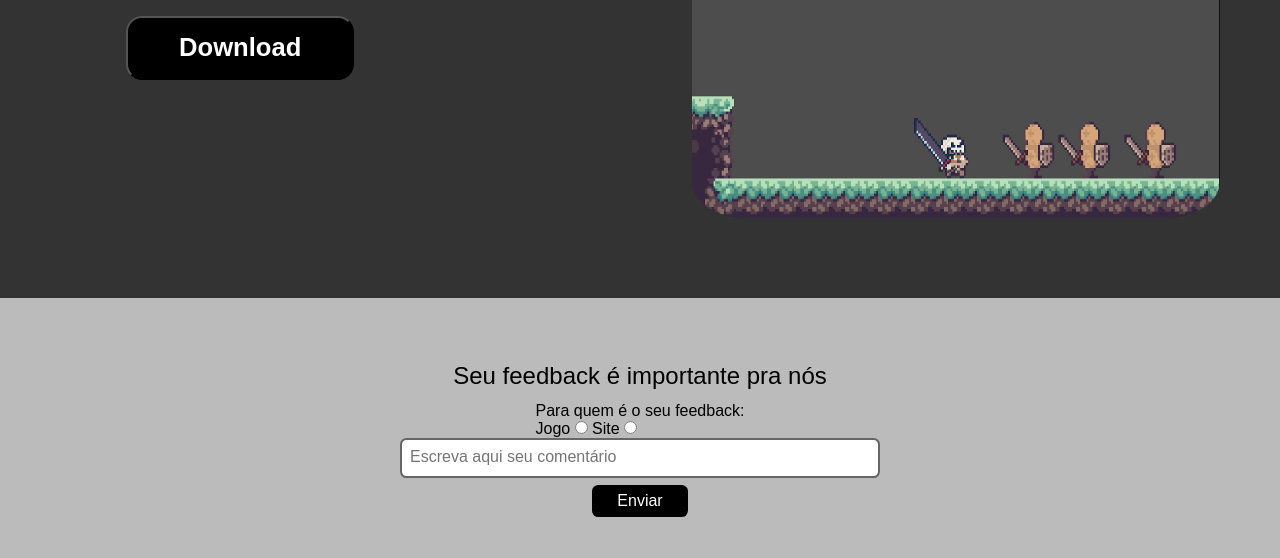
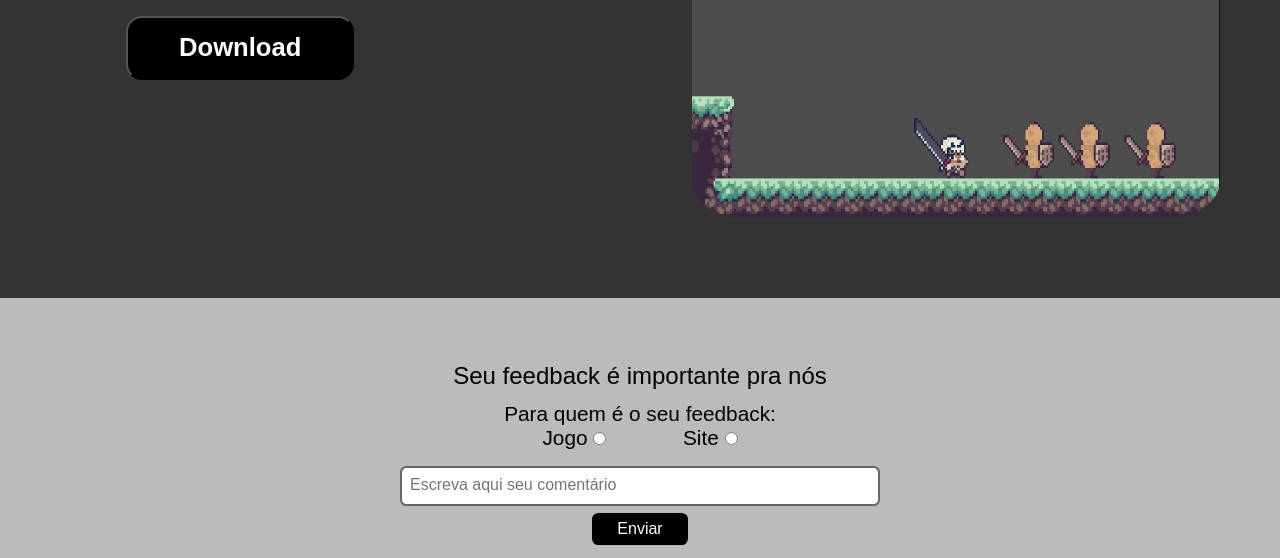
Before and after one commit to miqueiassggarcia/Reckoning-site, a website: page src/index.html in a window 1280 px wide. Shown: the part 5531-6089 px from the top of the page. Drawn offline with Linux system fonts and the light colour scheme.

Commit message:
Adicionando estilo a selação de feedback

```diff
--- a/src/index.html
+++ b/src/index.html
@@ -121,10 +121,16 @@
         <form>
             <div class="selecao-feedback">
                 <p>Para quem é o seu feedback:</p>
-                <label for="jogo">Jogo</label>
-                <input type="radio" id="jogo" name="feedback" value="jogo">
-                <label for="site">Site</label>
-                <input type="radio" id="site" name="feedback" value="site">
+                <div class="radioButtons">
+                    <div>
+                        <label for="jogo">Jogo</label>
+                        <input type="radio" id="jogo" name="feedback" value="jogo">
+                    </div>
+                    <div>
+                        <label for="site">Site</label>
+                        <input type="radio" id="site" name="feedback" value="site">
+                    </div>
+                </div>
             </div>
             <textarea id="comentario" name="comentario" cols="10" rows="10" oninput="autoAjust(this)" placeholder="Escreva aqui seu comentário"></textarea>
             <button type="submit">Enviar</button>
--- a/src/scripts/global.js
+++ b/src/scripts/global.js
@@ -1 +1 @@
-const url = "http://10.0.0.124";
+const url = "http://localhost";
--- a/src/styles/index.css
+++ b/src/styles/index.css
@@ -296,6 +296,10 @@ header {
     margin-bottom: 1%;
 }
 
+.selecao-feedback {
+    font-size: 1.3rem;
+}
+
 .feedback form {
     display: flex;
     flex-direction: column;
@@ -375,3 +379,11 @@ footer img {
 .userButton img {
     width: 2rem;
 }
+
+.radioButtons {
+    display: flex;
+    flex-direction: row;
+    width: 100%;
+    justify-content: space-around;
+    margin-bottom: 1rem;
+}
```
